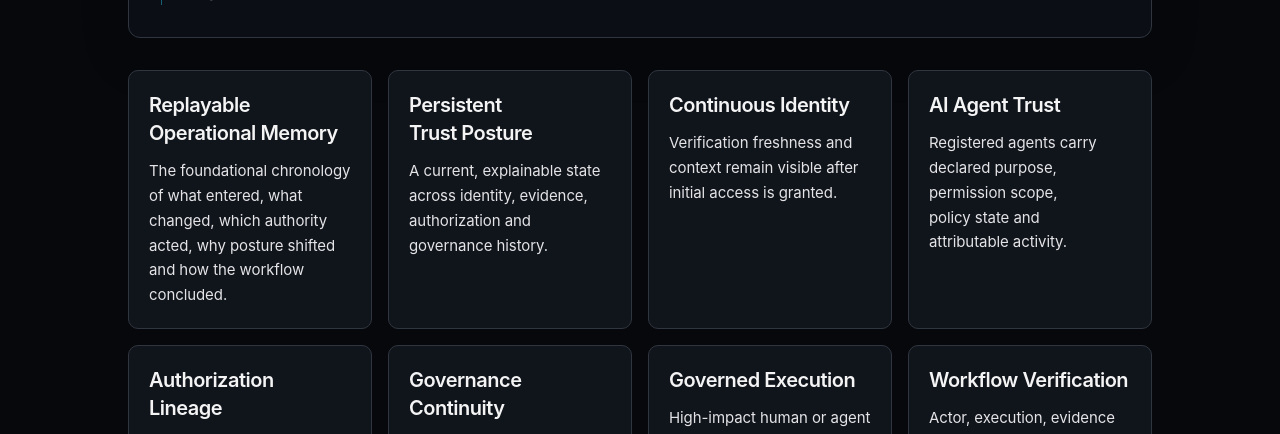
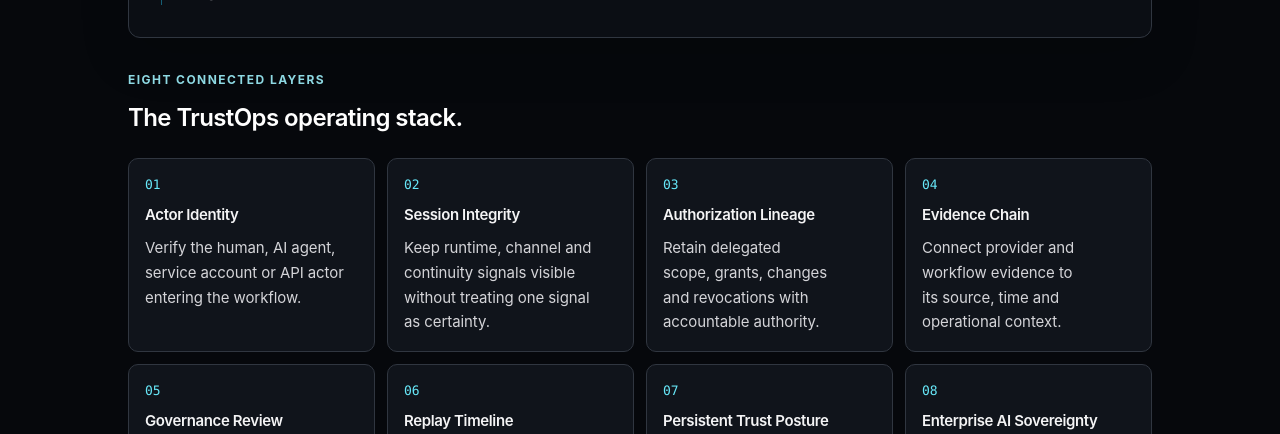
Before and after one commit to emeaexecutive/Cyber-Sentinels-V2, a Next.js app: page /platform in a window 1280 px wide. Shown: the part 518-952 px from the top of the page. Built offline with nearby package versions, Linux system fonts and the light colour scheme; no server answers.

Commit message:
Finalize TrustOps operating stack

```diff
--- a/app/enterprise/page.tsx
+++ b/app/enterprise/page.tsx
@@ -1,4 +1,5 @@
 import Link from "next/link";
+import { TrustOpsOperatingStack } from "@/components/trustops-operating-stack";
 
 const trustControls = [
   ["Continuous Identity", "Human and machine identities retain verification freshness, context and accountable ownership after access begins."],
@@ -82,6 +83,21 @@ export default function EnterprisePage() {
         </section>
 
         <section className="operational-panel mt-8 p-6">
+          <p className="operational-eyebrow">Enterprise operating model</p>
+          <h2 className="mt-3 text-2xl font-semibold">
+            One stack from actor identity to operational sovereignty.
+          </h2>
+          <p className="mt-4 max-w-3xl text-sm leading-7 text-zinc-300">
+            Each layer contributes reviewable context to governed execution;
+            Replay preserves the chronology and Persistent Trust Posture shows
+            the current state.
+          </p>
+          <div className="mt-6">
+            <TrustOpsOperatingStack compact />
+          </div>
+        </section>
+
+        <section className="operational-panel mt-8 p-6">
           <h2 className="text-2xl font-semibold">Trust must survive the workflow.</h2>
           <p className="mt-4 max-w-3xl text-sm leading-7 text-zinc-300">
             Access controls can establish a starting point. They do not explain
--- a/app/page.tsx
+++ b/app/page.tsx
@@ -1,4 +1,5 @@
 import Link from "next/link";
+import { TrustOpsOperatingStack } from "@/components/trustops-operating-stack";
 
 const proofPath = [
   "Person, agent or workflow enters",
@@ -114,6 +115,22 @@ export default function Home() {
 
       <section className="border-t border-zinc-800 bg-zinc-950/60">
         <div className="mx-auto max-w-6xl px-6 py-14 md:px-8">
+          <p className="operational-eyebrow">TrustOps operating stack</p>
+          <h2 className="mt-3 max-w-3xl text-3xl font-semibold leading-tight text-white">
+            Eight layers. One governed operational record.
+          </h2>
+          <p className="mt-4 max-w-3xl text-sm leading-7 text-zinc-300">
+            Identity, runtime context, authority, evidence and governance remain
+            connected through Replay and continuously reflected in trust posture.
+          </p>
+          <div className="mt-7">
+            <TrustOpsOperatingStack compact />
+          </div>
+        </div>
+      </section>
+
+      <section className="border-t border-zinc-800">
+        <div className="mx-auto max-w-6xl px-6 py-14 md:px-8">
           <p className="operational-eyebrow">Operational domains</p>
           <h2 className="mt-3 max-w-3xl text-3xl font-semibold leading-tight text-white">
             One trust layer, across human and machine activity.
--- a/app/platform/page.tsx
+++ b/app/platform/page.tsx
@@ -1,14 +1,4 @@
-const layers = [
-  ["Replayable Operational Memory", "The foundational chronology of what entered, what changed, which authority acted, why posture shifted and how the workflow concluded."],
-  ["Persistent Trust Posture", "A current, explainable state across identity, evidence, authorization and governance history."],
-  ["Continuous Identity", "Verification freshness and context remain visible after initial access is granted."],
-  ["AI Agent Trust", "Registered agents carry declared purpose, permission scope, policy state and attributable activity."],
-  ["Authorization Lineage", "Enterprise grants, changes and revocations retain their authority, rationale and chronology."],
-  ["Governance Continuity", "Named human review and escalation remain attached to sensitive workflow transitions."],
-  ["Governed Execution", "High-impact human or agent actions advance within visible policy and evidence boundaries."],
-  ["Workflow Verification", "Actor, execution, evidence and outcome are evaluated as one governed operational record."],
-  ["Enterprise AI Sovereignty", "Data classification, provider policy and protected operational memory keep AI interaction under enterprise control."],
-];
+import { TrustOpsOperatingStack } from "@/components/trustops-operating-stack";
 
 export default function PlatformPage() {
   return (
@@ -42,13 +32,12 @@ export default function PlatformPage() {
           </p>
         </section>
 
-        <section className="mt-8 grid gap-4 md:grid-cols-2 lg:grid-cols-4">
-          {layers.map(([title, body]) => (
-            <article key={title} className="operational-card p-5">
-              <h2 className="text-xl font-semibold text-zinc-100">{title}</h2>
-              <p className="mt-3 text-sm leading-6 text-zinc-300">{body}</p>
-            </article>
-          ))}
+        <section className="mt-8">
+          <p className="operational-eyebrow">Eight connected layers</p>
+          <h2 className="mt-3 text-2xl font-semibold">The TrustOps operating stack.</h2>
+          <div className="mt-6">
+            <TrustOpsOperatingStack />
+          </div>
         </section>
       </div>
     </main>
--- a/app/trust-center/page.tsx
+++ b/app/trust-center/page.tsx
@@ -3,6 +3,7 @@ import { redirect } from "next/navigation";
 import { buildWorkflowProviderSignals } from "@/lib/providers";
 import { createClient } from "@/lib/supabase/server";
 import { loadTrustPostureDashboard } from "@/lib/trust-posture/dashboard";
+import { TrustOpsOperatingStack } from "@/components/trustops-operating-stack";
 
 export const dynamic = "force-dynamic";
 
@@ -148,6 +149,18 @@ export default async function TrustCenterPage() {
               Open Session Integrity
             </Link>
           </nav>
+        </section>
+
+        <section className="mt-8 rounded-xl border border-zinc-800 bg-zinc-950 p-5 md:p-6">
+          <p className="text-xs uppercase tracking-[0.18em] text-cyan-200">
+            TrustOps operating stack
+          </p>
+          <h2 className="mt-3 text-2xl font-semibold">
+            Current posture backed by connected operational layers.
+          </h2>
+          <div className="mt-5">
+            <TrustOpsOperatingStack compact />
+          </div>
         </section>
 
         <section className="mt-6 grid gap-3 sm:grid-cols-2 xl:grid-cols-6">
--- a/app/trust/page.tsx
+++ b/app/trust/page.tsx
@@ -4,7 +4,7 @@ const principles = [
   ["Evidence before outcome", "Trust Posture is supported by inspectable evidence, not a hidden verdict."],
   ["Human governance", "Sensitive workflow changes remain reviewable, attributable and reversible where appropriate."],
   ["Replayable chronology", "Evidence, policy triggers, reviewer actions and authorization changes remain connected over time."],
-  ["Provider transparency", "Live, simulated, unavailable and disabled provider states are kept distinct."],
+  ["Provider transparency", "Live, Simulated, Awaiting Credentials and Disabled states remain explicit."],
 ];
 
 export default function TrustPage() {
@@ -34,7 +34,6 @@ export default function TrustPage() {
 
         <div className="mt-8 flex flex-wrap gap-3">
           <Link href="/methodology" className="brand-primary-action">Review Methodology</Link>
-          <Link href="/security" className="brand-secondary-action">Security</Link>
           <Link href="/security" className="brand-secondary-action">Security &amp; Trust</Link>
         </div>
       </div>
--- a/app/verification-replay/page.tsx
+++ b/app/verification-replay/page.tsx
@@ -1,12 +1,13 @@
 import Link from "next/link";
 
 const replayFlow = [
-  ["01", "What entered", "The person, agent or workflow is recorded with its operating context."],
-  ["02", "What changed", "Identity, session, authorization and runtime posture changes are ordered in time."],
-  ["03", "Evidence available", "Provider, workflow and integrity evidence remains attached to its source."],
-  ["04", "Who or what approved", "Delegated authority and named governance actions remain attributable."],
-  ["05", "Why trust shifted", "Every posture transition stays connected to evidence and review rationale."],
-  ["06", "Final outcome", "The governed outcome and receipt close the chronology without claiming certainty."],
+  ["01", "Actor", "The human, AI agent, service account or API actor is recorded with accountable ownership."],
+  ["02", "Workflow", "The operation, purpose and runtime context remain attached to the chronology."],
+  ["03", "Evidence", "Provider, workflow and integrity evidence remains connected to its source."],
+  ["04", "Authorization", "Delegated scope, grants, changes and revocations retain their lineage."],
+  ["05", "Governance", "Named review, intervention and approval actions remain attributable."],
+  ["06", "Trust change", "Every posture transition stays connected to evidence and review rationale."],
+  ["07", "Outcome", "The governed result and receipt close the chronology without claiming certainty."],
 ];
 
 export default function VerificationReplayPage() {
@@ -35,7 +36,7 @@ export default function VerificationReplayPage() {
           </p>
         </section>
 
-        <section className="mt-8 grid gap-px overflow-hidden rounded-lg border border-zinc-800 bg-zinc-800 md:grid-cols-2 lg:grid-cols-3">
+        <section className="mt-8 grid gap-px overflow-hidden rounded-lg border border-zinc-800 bg-zinc-800 md:grid-cols-2 xl:grid-cols-4">
           {replayFlow.map(([step, title, copy]) => (
             <article key={title} className="min-w-0 bg-black p-5">
               <p className="font-mono text-xs text-cyan-300">{step}</p>
--- /dev/null
+++ b/components/trustops-operating-stack.tsx
@@ -0,0 +1,30 @@
+export const trustOpsOperatingLayers = [
+  ["Actor Identity", "Verify the human, AI agent, service account or API actor entering the workflow."],
+  ["Session Integrity", "Keep runtime, channel and continuity signals visible without treating one signal as certainty."],
+  ["Authorization Lineage", "Retain delegated scope, grants, changes and revocations with accountable authority."],
+  ["Evidence Chain", "Connect provider and workflow evidence to its source, time and operational context."],
+  ["Governance Review", "Route material changes to named reviewers with rationale and recorded action."],
+  ["Replay Timeline", "Reconstruct actor, workflow, evidence, authorization, governance, trust change and outcome."],
+  ["Persistent Trust Posture", "Show how trust evolves, escalates, decays, recovers and re-verifies over time."],
+  ["Enterprise AI Sovereignty", "Keep operational data, provider use, workflow memory and IP under enterprise policy."],
+] as const;
+
+export function TrustOpsOperatingStack({
+  compact = false,
+}: {
+  compact?: boolean;
+}) {
+  return (
+    <div className={`grid gap-3 ${compact ? "sm:grid-cols-2 xl:grid-cols-4" : "md:grid-cols-2 lg:grid-cols-4"}`}>
+      {trustOpsOperatingLayers.map(([title, copy], index) => (
+        <article key={title} className="operational-card min-w-0 p-4">
+          <p className="font-mono text-xs text-cyan-300">
+            {String(index + 1).padStart(2, "0")}
+          </p>
+          <h3 className="mt-2 text-sm font-semibold text-zinc-100">{title}</h3>
+          <p className="mt-2 text-sm leading-6 text-zinc-400">{copy}</p>
+        </article>
+      ))}
+    </div>
+  );
+}
--- a/lib/providers/registry.ts
+++ b/lib/providers/registry.ts
@@ -196,7 +196,7 @@ export function providerRuntimeState(
     return "Live";
   }
   if (provider.implementationState === "configured_unverified") {
-    return "Configured / Validation Required";
+    return "Disabled";
   }
   if (provider.requiredEnv.length > 0 && provider.missingEnv.length > 0) {
     return "Awaiting Credentials";
--- a/lib/providers/types.ts
+++ b/lib/providers/types.ts
@@ -30,7 +30,6 @@ export type VerificationProviderStatus =
 export type ProviderRuntimeState =
   | "Live"
   | "Simulated"
-  | "Configured / Validation Required"
   | "Awaiting Credentials"
   | "Disabled";
 
```
Also changed, not shown: 1 other file (tests, documents, lock files or other folders).
